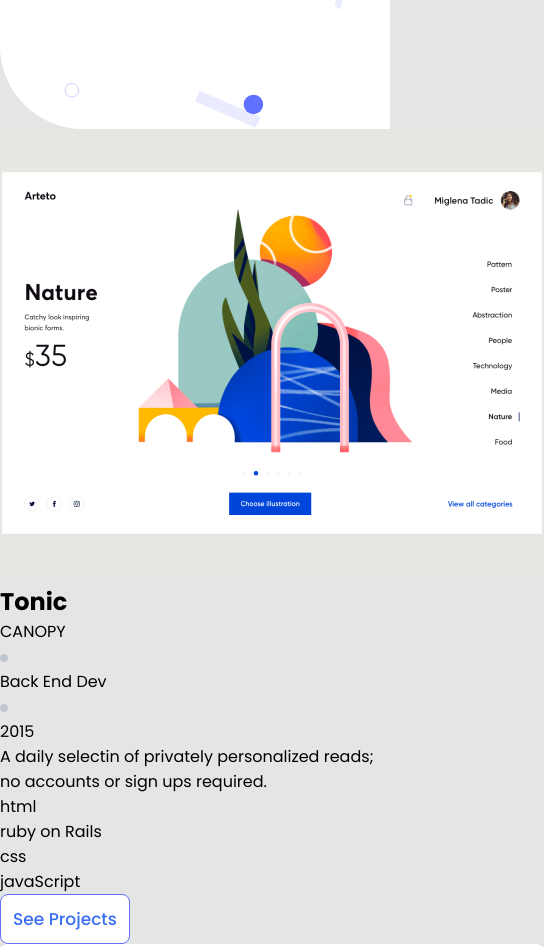
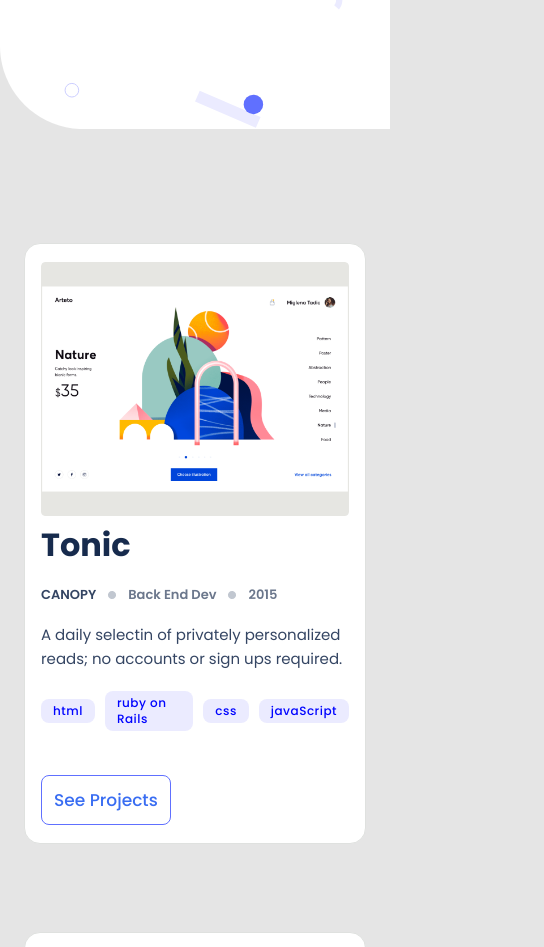
Before and after one commit to Itswali/Portfolio, a plain HTML site: page index.html in a window 390 px wide. Shown: the part 444-1391 px from the top of the page, 544 px wide, since content can reach past the window. Drawn offline with Linux system fonts and the light colour scheme.

Commit message:
modified css file for card section of mobile portfolio

```diff
--- a/style.css
+++ b/style.css
@@ -119,12 +119,83 @@ h1 {
   margin-bottom: 136px;
 }
 
-.the_gap {
+.mid_cards {
   width: 100%;
   display: grid;
   grid-template-columns: 1.1fr;
   grid-row-gap: 88px;
   padding: 114px 24px;
+}
+
+.card_1 {
+  width: 100%;
+  border: 1px solid #dfe1df;
+  border-radius: 16px;
+  padding: 18px 16px;
+  display: flex;
+  flex-direction: column;
+  justify-content: center;
+  background: #fff;
+}
+
+.image {
+  width: 100%;
+  height: auto;
+  min-height: 200px;
+  min-height: 250px;
+}
+
+.card-info {
+  display: flex;
+  flex-direction: column;
+  align-items: flex-start;
+  gap: 20px;
+}
+
+.card-title {
+  color: #172b4d;
+  font-size: 32px;
+  font-weight: 700;
+  line-height: 44px;
+}
+
+.card-detail {
+  display: flex;
+  align-items: center;
+  gap: 12px;
+  color: #6b778c;
+  font-size: 13px;
+  font-weight: 600;
+  line-height: 16px;
+}
+
+.languaes {
+  display: flex;
+  align-items: center;
+  gap: 10px;
+  margin-bottom: 24px;
+}
+
+.languaes li {
+  background: #ebebff;
+  border-radius: 8px;
+  padding: 4px 12px;
+  color: #0004ff;
+  font-weight: 500;
+  font-size: 12px;
+  line-height: 16px;
+  letter-spacing: 0.5px;
+}
+
+.Cano-py {
+  color: #344563;
+}
+
+.card-text {
+  color: #344563;
+  font-size: 15px;
+  font-weight: 400;
+  line-height: 24px;
 }
 
 .About_me {
```
